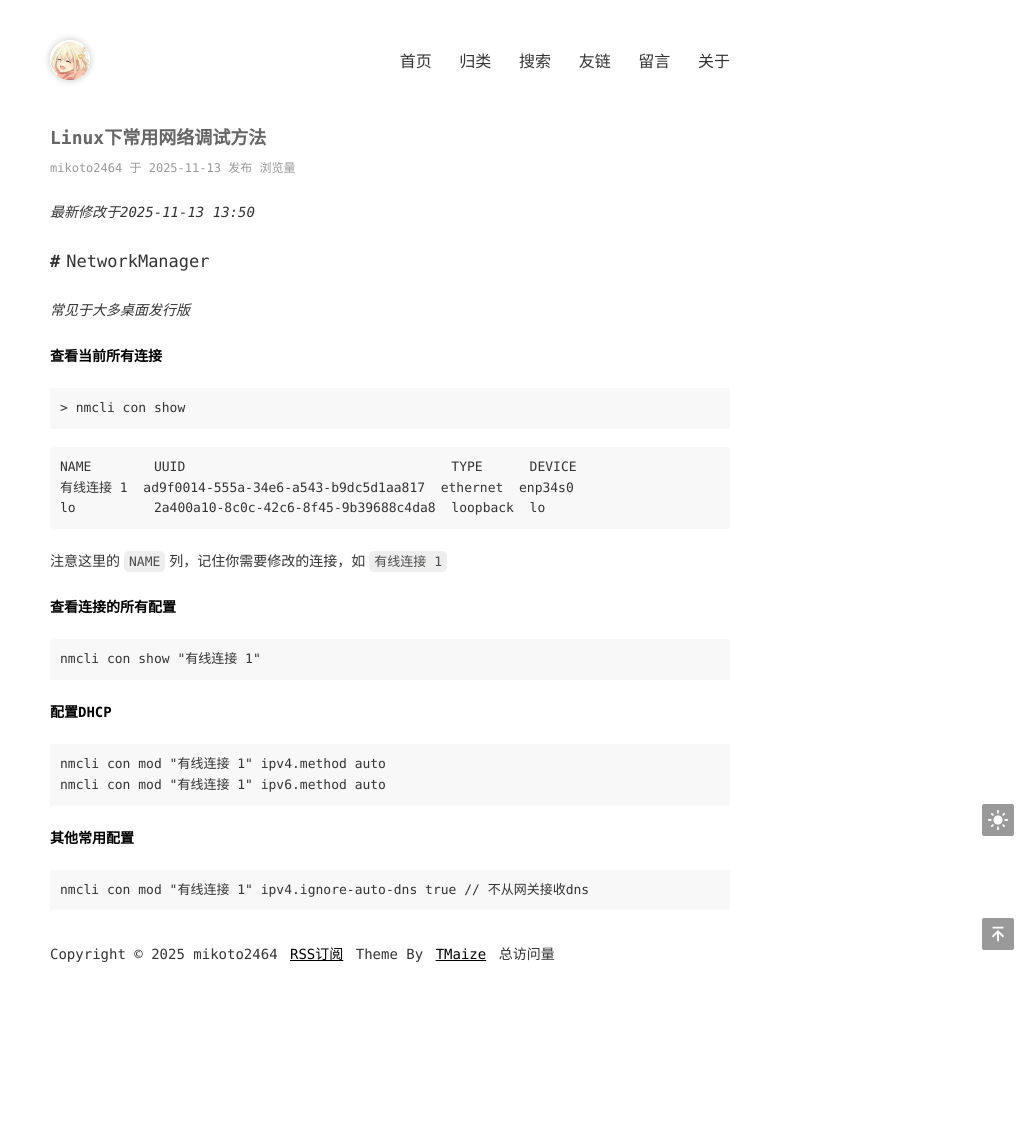
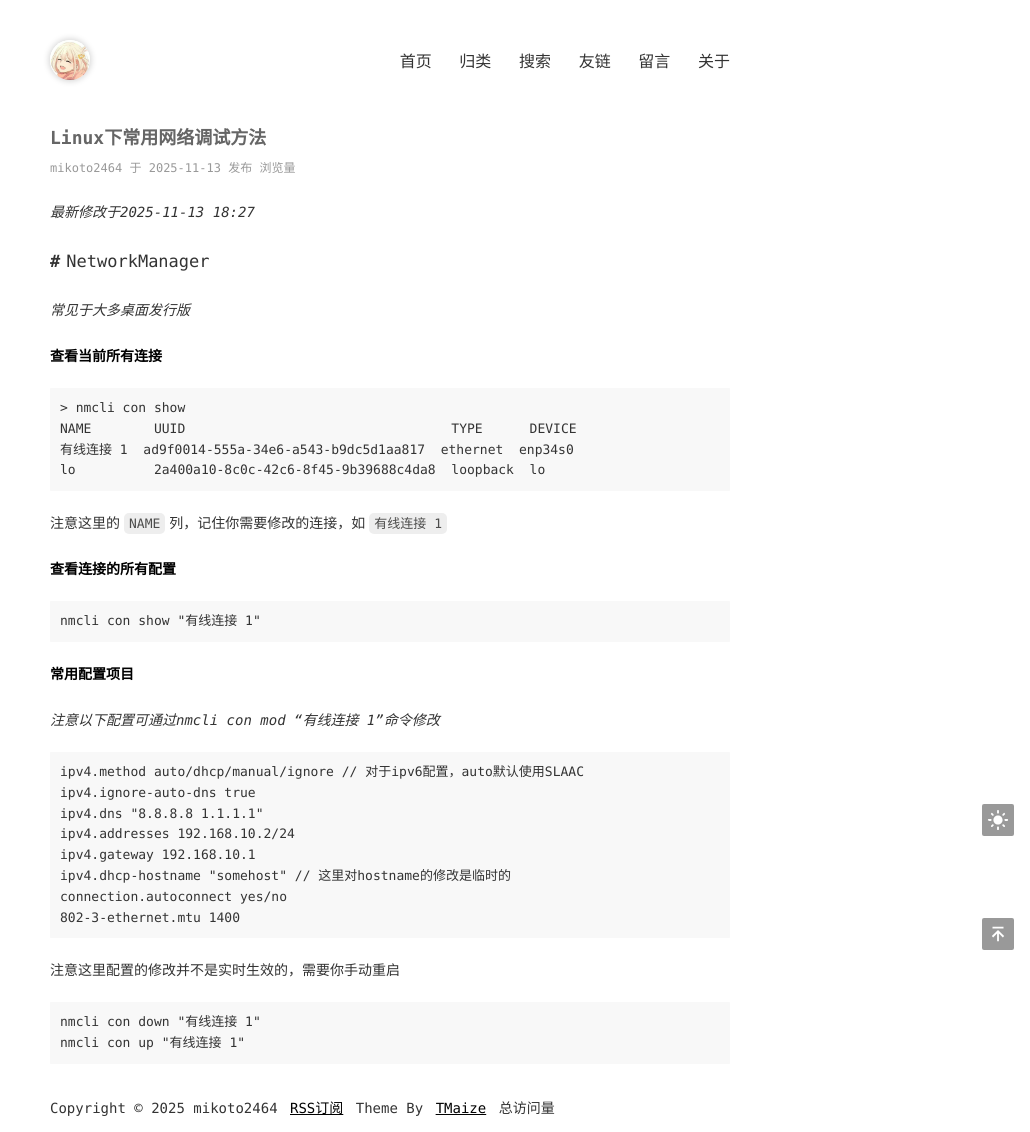
Before and after one commit to mikoto2464/mikoto2464.github.io, a Jekyll site: the page built from _posts/2025-11-13-Linux下常用网络调试方法.md, in a window 1280 px wide. Shown: the whole page, without its empty margins (250-1280 px from the left). Built offline with Jekyll 4.4.1, drawn with Linux system fonts in a browser that asks for light colours; comment, search, counter and statistics services are not loaded; before the commit the page ends 978 px from its top, so only the background shows below that.

Commit message:
2025-11-13 更新文章（Linux下常用网络调试方法）

````diff
--- a/_posts/2025-11-13-Linux下常用网络调试方法.md
+++ b/_posts/2025-11-13-Linux下常用网络调试方法.md
@@ -4,17 +4,16 @@ title: Linux下常用网络调试方法
 categories: [Linux, Network]
 extMath: False
 ---
-_最新修改于2025-11-13 13:50_
+_最新修改于2025-11-13 18:27_
 
 # NetworkManager
 _常见于大多桌面发行版_
 
 
 **查看当前所有连接**
+
 ```
 > nmcli con show
-```
-```
 NAME        UUID                                  TYPE      DEVICE
 有线连接 1  ad9f0014-555a-34e6-a543-b9dc5d1aa817  ethernet  enp34s0
 lo          2a400a10-8c0c-42c6-8f45-9b39688c4da8  loopback  lo
@@ -23,19 +22,27 @@ lo          2a400a10-8c0c-42c6-8f45-9b39688c4da8  loopback  lo
 
 
 **查看连接的所有配置**
+
 ```
 nmcli con show "有线连接 1"
 ```
 
 
-**配置DHCP**
+**常用配置项目**
+
+_注意以下配置可通过nmcli con mod "有线连接 1"命令修改_
 ```
-nmcli con mod "有线连接 1" ipv4.method auto
-nmcli con mod "有线连接 1" ipv6.method auto
+ipv4.method auto/dhcp/manual/ignore // 对于ipv6配置，auto默认使用SLAAC
+ipv4.ignore-auto-dns true
+ipv4.dns "8.8.8.8 1.1.1.1"
+ipv4.addresses 192.168.10.2/24
+ipv4.gateway 192.168.10.1
+ipv4.dhcp-hostname "somehost" // 这里对hostname的修改是临时的
+connection.autoconnect yes/no
+802-3-ethernet.mtu 1400
 ```
-
-
-**其他常用配置**
+注意这里配置的修改并不是实时生效的，需要你手动重启
 ```
-nmcli con mod "有线连接 1" ipv4.ignore-auto-dns true // 不从网关接收dns
+nmcli con down "有线连接 1"
+nmcli con up "有线连接 1"
 ```
````
